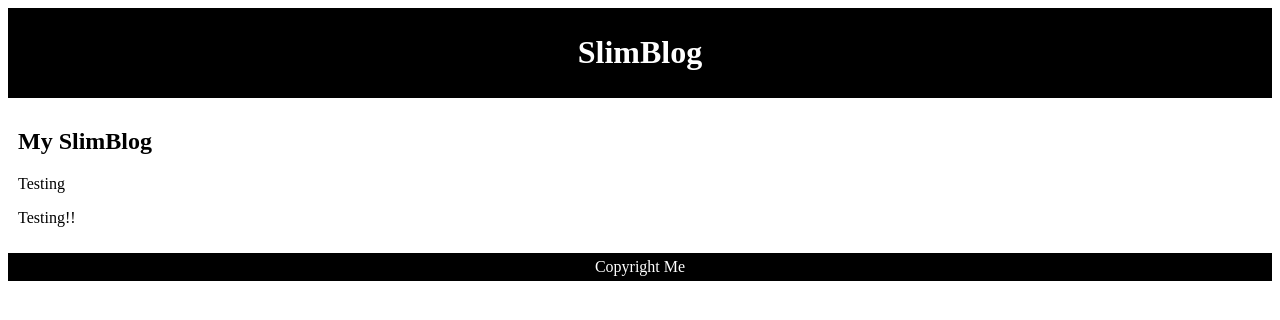
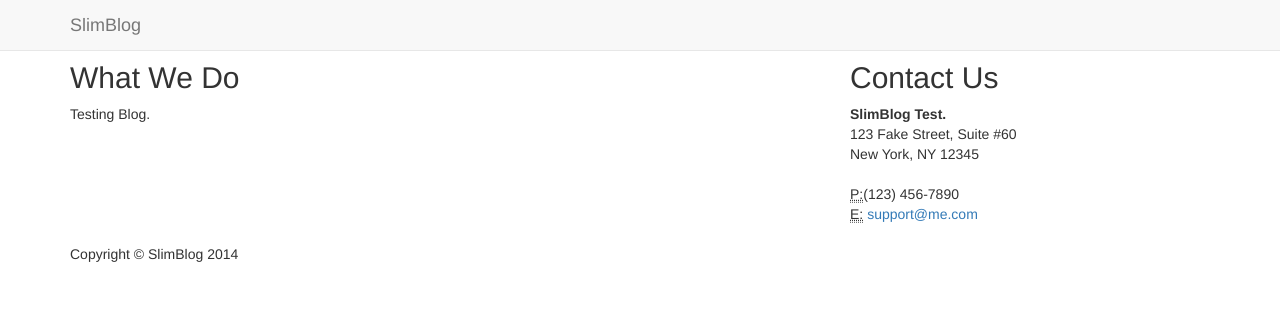
Before and after one commit to Walter624/SlimBlog, a PHP site: template src/SlimBlog/Resources/views/default.html.twig in a window 1280 px wide. Shown: the top 320 px of the page. Run offline with PHP 8.4, Linux system fonts and the light colour scheme; the template is opened without the code that fills it, so the values that code supplies are empty; some libraries are stand-ins or nearby versions.

Commit message:
updated Layout & Default twig working front page

```diff
--- a/src/SlimBlog/Resources/views/default.html.twig
+++ b/src/SlimBlog/Resources/views/default.html.twig
@@ -1,27 +1,27 @@
-<!DOCTYPE html>
-<html>
-    <head>
-        <link rel="stylesheet" type="text/css" href="/web/bundles/slimblog/css/style.css">
-    </head>
-    <body>
+{% extends "layout.html.twig" %}
 
-    <header>
-        <h1>SlimBlog</h1>
-    </header>
+{% block content %}
+    <hr>
 
-    <section>
-        <h1>My SlimBlog</h1>
-        <p>
-            Testing
-        </p>
-        <p>
-            Testing!!
-        </p>
-    </section>
+    <div class="row">
+        <div class="col-lg-8 col-sm-8">
+            <h2>What We Do</h2>
+            <p>Testing Blog.</p>
+        </div>
+        <div class="col-lg-4 col-sm-4">
+            <h2>Contact Us</h2>
+            <address>
+                <strong>SlimBlog Test.</strong>
+                <br>123 Fake Street, Suite #60
+                <br>New York, NY 12345
+                <br>
+            </address>
+            <address>
+                <abbr title="Phone">P:</abbr>(123) 456-7890
+                <br>
+                <abbr title="Email">E:</abbr> <a href="mailto:#">support@me.com</a>
+            </address>
+        </div>
+    </div>
 
-    <footer>
-        Copyright Me
-    </footer>
-
-    </body>
-</html>
+{% endblock %}
--- /dev/null
+++ b/src/SlimBlog/Resources/views/layout.html.twig
@@ -0,0 +1,36 @@
+<!DOCTYPE html>
+<html>
+    <head>
+        <meta charset="utf-8">
+        <meta http-equiv="X-UA-Compatible" content="IE=edge">
+        <meta name="viewport" content="width=device-width, initial-scale=1.0">
+        <title>{% block title %}SlimBlog{% endblock %}</title>
+        <link rel="stylesheet" href="//netdna.bootstrapcdn.com/bootstrap/3.1.1/css/bootstrap.min.css">
+        {% block stylesheets %}{% endblock %}
+    </head>
+    <body>
+    {% block body %}
+    <nav class="navbar navbar-fixed-top navbar-default" role="navigation">
+        <div class="container">
+            <div class="navbar-header">
+                <button type="button" class="navbar-toggle" data-toggle="collapse" data-target=".navbar-ex1-collapse">
+                    <span class="sr-only">Toggle navigation</span>
+                    <span class="icon-bar"></span>
+                    <span class="icon-bar"></span>
+                    <span class="icon-bar"></span>
+                </button>
+                <a class="navbar-brand" href="/">SlimBlog</a>
+            </div>
+        </div>
+    </nav>
+    <div class="container">
+        {% block content %}{% endblock %}
+        <footer>
+            <div class="row">
+                <div class="col-lg-12">
+                    <p>Copyright &copy; SlimBlog 2014</p>
+                </div>
+            </div>
+        </footer>
+    </div>
+{% endblock %}
```
Also changed, not shown: src/SlimBlog/Entity/AbstractManager.php (line endings or trailing spaces), 1 other file.
